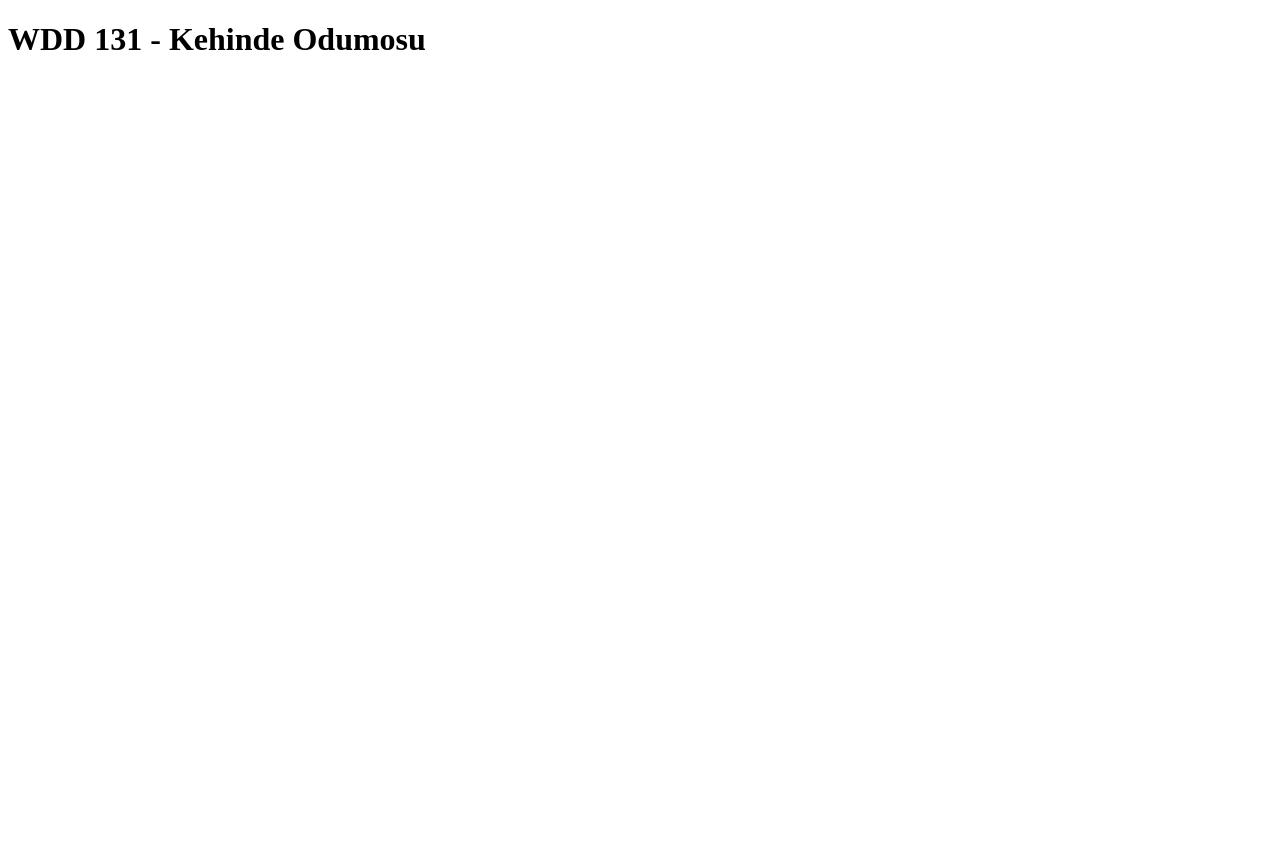
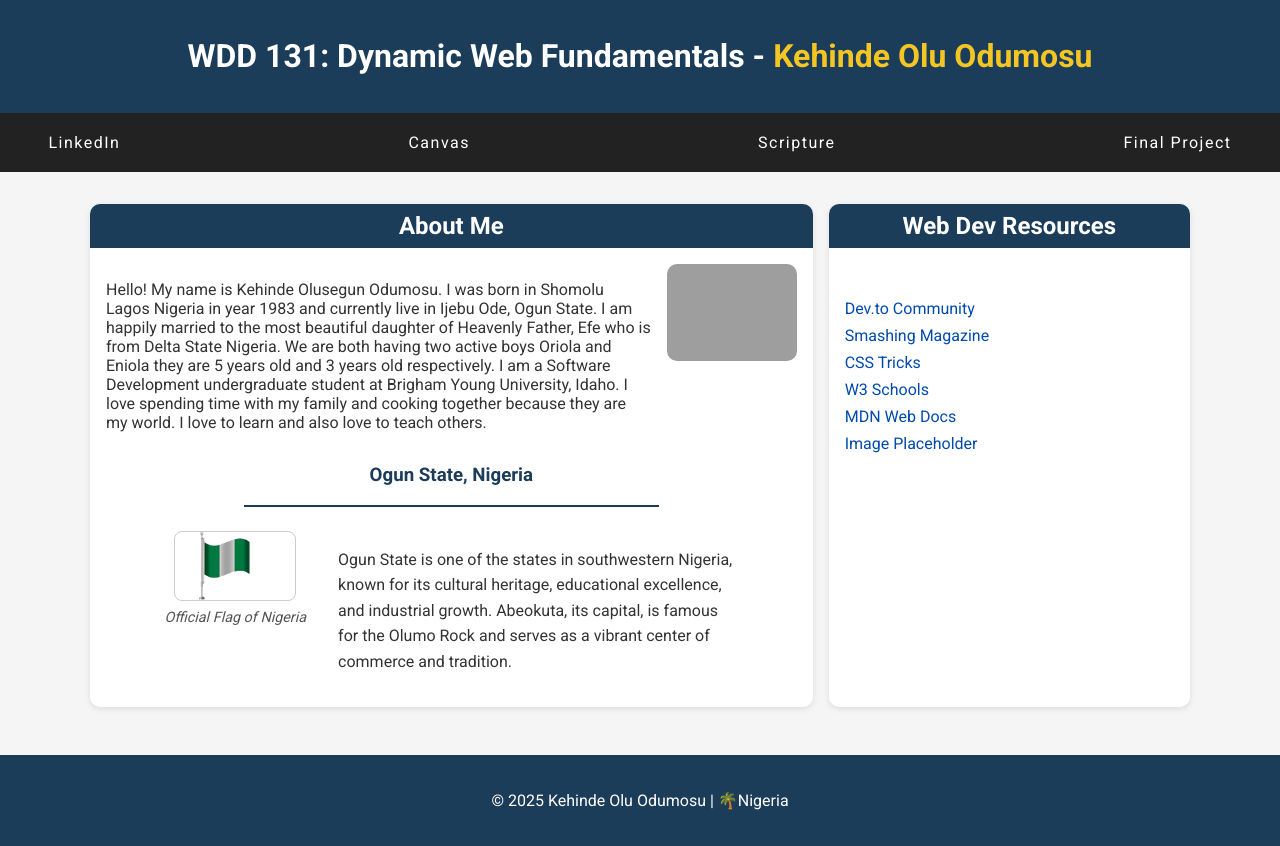
Before and after one commit to KOdumosu/wdd131, a plain HTML site: page index.html in a window 1280 px wide. Before the commit the page ends 800 px from the top, so only its background shows below. Drawn offline with Linux system fonts and the light colour scheme; grey boxes are pictures that could not be loaded.

Commit message:
Home page

```diff
--- a/index.html
+++ b/index.html
@@ -1,11 +1,77 @@
 <!DOCTYPE html>
 <html lang="en">
-    <head>
-        <meta charset="UTF 8">
-        <meta name="viewport" content="width=device-width, initial-scale=1.0">
-        <title>WDD 131</title>
-    </head>
-    <body>
-        <h1>WDD 131 - Kehinde Odumosu</h1>
-    </body>
+<head>
+  <meta charset="UTF-8" />
+  <meta name="viewport" content="width=device-width, initial-scale=1.0" />
+  <title>WDD 131: Dynamic Web Fundamentals – Kehinde Odumosu</title>
+  <meta name="description" content="WDD 131 – Dynamic Web Fundamentals | Kehinde Olu Odumosu | Personal homepage with about me and web dev resources." />
+  <meta name="author" content="Kehinde Odumosu" />
+  <link rel="stylesheet" href="styles/base.css" />
+  <script src="scripts/getdates.js" defer></script>
+</head>
+
+<body>
+  <header>
+    <h1>WDD 131: Dynamic Web Fundamentals - <span class="highlight">Kehinde Olu Odumosu</span></h1>
+  </header>
+
+  <nav>
+    <a href="https://www.linkedin.com/in/kehinde-odumosu-82b929a9">LinkedIn</a>
+    <a href="https://byupw.instructure.com/">Canvas</a>
+    <a href="https://www.churchofjesuschrist.org/study/scriptures/bofm/1-ne/3?lang=eng&id=p7#p7">Scripture</a>
+    <a href="#">Final Project</a>
+  </nav>
+
+  <main>
+    <section class="card about">
+      <h2>About Me</h2>
+      <div class="about-content">
+        <p>Hello! My name is Kehinde Olusegun Odumosu.
+        I was born in Shomolu Lagos Nigeria in year 1983 and currently live in Ijebu Ode, Ogun State.
+        I am happily married to the most beautiful daughter of Heavenly Father, Efe who is from Delta State Nigeria.
+        We are both having two active boys Oriola and Eniola they are 5 years old and 3 years old respectively.
+        I am a Software Development undergraduate student at Brigham Young University, Idaho.
+        I love spending time with my family and cooking together because they are my world.
+        I love to learn and also love to teach others. </p>
+        <img src="images/kehinde.jpg" alt="Photo of Kehinde" />
+      </div>
+
+      <h3 class="location-title">Ogun State, Nigeria</h3>
+<hr class="section-divider" />
+
+<div class="location-info">
+  <div class="flag-box">
+    <img src="images/flag.png" alt="Flag of Nigeria" />
+    <p><em>Official Flag of Nigeria</em></p>
+  </div>
+
+  <div class="state-description">
+    <p>
+   Ogun State is one of the states in southwestern Nigeria, known for
+      its cultural heritage, educational excellence, and industrial growth.
+      Abeokuta, its capital, is famous for the Olumo Rock and serves as a
+      vibrant center of commerce and tradition.
+    </p>
+  </div>
+</div>
+    </section>
+
+    <section class="card resources">
+      <h2>Web Dev Resources</h2>
+      <br>
+      <ul>
+        <li><a href="https://dev.to">Dev.to Community</a></li>
+        <li><a href="https://www.smashingmagazine.com/">Smashing Magazine</a></li>
+        <li><a href="https://css-tricks.com/">CSS Tricks</a></li>
+        <li><a href="https://www.w3schools.com/">W3 Schools</a></li>
+         <li><a href="https://developer.mozilla.org/en-US/docs/Learn">MDN Web Docs</a></li>
+        <li><a href="https://placeholder.com/">Image Placeholder</a></li>
+      </ul>
+    </section>
+  </main>
+  <footer>
+    <p>&copy; <span id="currentyear"></span> 2025  Kehinde Olu Odumosu | 🌴Nigeria</p>
+    <p id="lastModified"></p>
+  </footer>
+</body>
 </html>
--- /dev/null
+++ b/styles/base.css
@@ -0,0 +1,188 @@
+@import url('https://fonts.googleapis.com/css2?family=Roboto:wght@400;700&display=swap');
+
+:root {
+  --primary-color: #1c3d5a;
+  --secondary-color: #f5f5f5;
+  --accent-color: #f3c623;
+  --dark-color: #333;
+}
+
+body {
+  margin: 0;
+  font-family: 'Roboto', sans-serif;
+  background-color: var(--secondary-color);
+  color: var(--dark-color);
+}
+
+/* HEADER */
+header {
+  background-color: var(--primary-color);
+  color: white;
+  text-align: center;
+  padding: 1rem;
+}
+
+header .highlight {
+  color: var(--accent-color);
+}
+
+/* NAVIGATION */
+nav {
+  background-color: #222;
+  display: flex;
+  justify-content: center;
+  gap: 16rem;
+  padding: 0.75rem;
+  letter-spacing: 1.5px;
+}
+
+nav a {
+  color: white;
+  text-decoration: none;
+  padding: 0.5rem 1rem;
+  border-radius: 5px;
+  transition: background-color 0.3s;
+}
+
+nav a:hover {
+  background-color: var(--accent-color);
+  color: var(--dark-color);
+}
+
+/* MAIN */
+main {
+  display: grid;
+  grid-template-columns: 2fr 1fr;
+  gap: 1rem;
+  max-width: 1100px;
+  margin: 1rem auto;
+  padding: 1rem;
+}
+
+.card {
+  background-color: white;
+  border-radius: 10px;
+  padding: 1rem;
+  box-shadow: 0 2px 6px rgba(0, 0, 0, 0.1);
+}
+
+.about-content {
+  display: flex;
+  justify-content: space-between;
+  align-items: flex-start;
+  gap: 1rem;
+}
+
+.about-content img {
+  width: 130px;
+  border-radius: 10px;
+}
+
+.flag-section {
+  text-align: center;
+}
+
+.flag-section img {
+  width: 100px;
+  border: 1px solid #ccc;
+}
+
+/* LINKS LIST */
+.resources ul {
+  list-style-type: none;
+  padding: 0;
+}
+
+.resources li {
+  margin-bottom: 0.5rem;
+}
+
+.resources a {
+  text-decoration: none;
+  color: #004aad;
+}
+
+.resources a:hover {
+  text-decoration: underline;
+}
+
+
+/* Style for section headings */
+.card h2 {
+  background-color: #1c3d5a; /* same navy blue as header */
+  color: white;
+  padding: 0.5rem;
+  border-top-left-radius: 10px;
+  border-top-right-radius: 10px;
+  margin: -1rem -1rem 1rem -1rem; /* pull the blue banner to the card edges */
+  text-align: center;
+}
+
+.section-divider {
+  border-top: 1.5px dashed #446c9b;
+  width: 70%;
+}
+
+/* FOOTER */
+footer {
+  background-color: var(--primary-color);
+  color: white;
+  text-align: center;
+  padding: 2rem;
+  margin-top: 2rem;
+}
+
+footer p {
+  margin: 0.25rem 0;
+  gap: 3rem;
+}
+
+/* === Ogun State section layout === */
+
+.location-title {
+  text-align: center;
+  color: #1c3d5a; /* same blue as headings */
+  margin-top: 1rem;
+  font-weight: bold;
+}
+
+.section-divider {
+  border: 0;
+  border-top: 2px solid #1c3d5a;
+  width: 60%;
+  margin: 0.5rem auto 1.5rem;
+}
+
+/* Two-column layout: flag on left, text on right */
+.location-info {
+  display: flex;
+  align-items: flex-start;
+  justify-content: center;
+  gap: 2rem;
+  flex-wrap: wrap; /* makes it responsive on smaller screens */
+}
+
+/* Flag box */
+.flag-box {
+  text-align: center;
+}
+
+.flag-box img {
+  width: 120px;
+  border: 1px solid #ccc;
+  border-radius: 8px;
+}
+
+.flag-box p {
+  font-size: 0.9rem;
+  color: #555;
+  margin-top: 0.25rem;
+}
+
+/* Description text */
+.state-description {
+  max-width: 400px;
+  line-height: 1.6;
+  color: #333;
+  font-size: 1rem;
+}
```
Also changed, not shown: scrripts/getdates.js (added, +16 -0 lines), images/flag.png (added), 1 other file.
